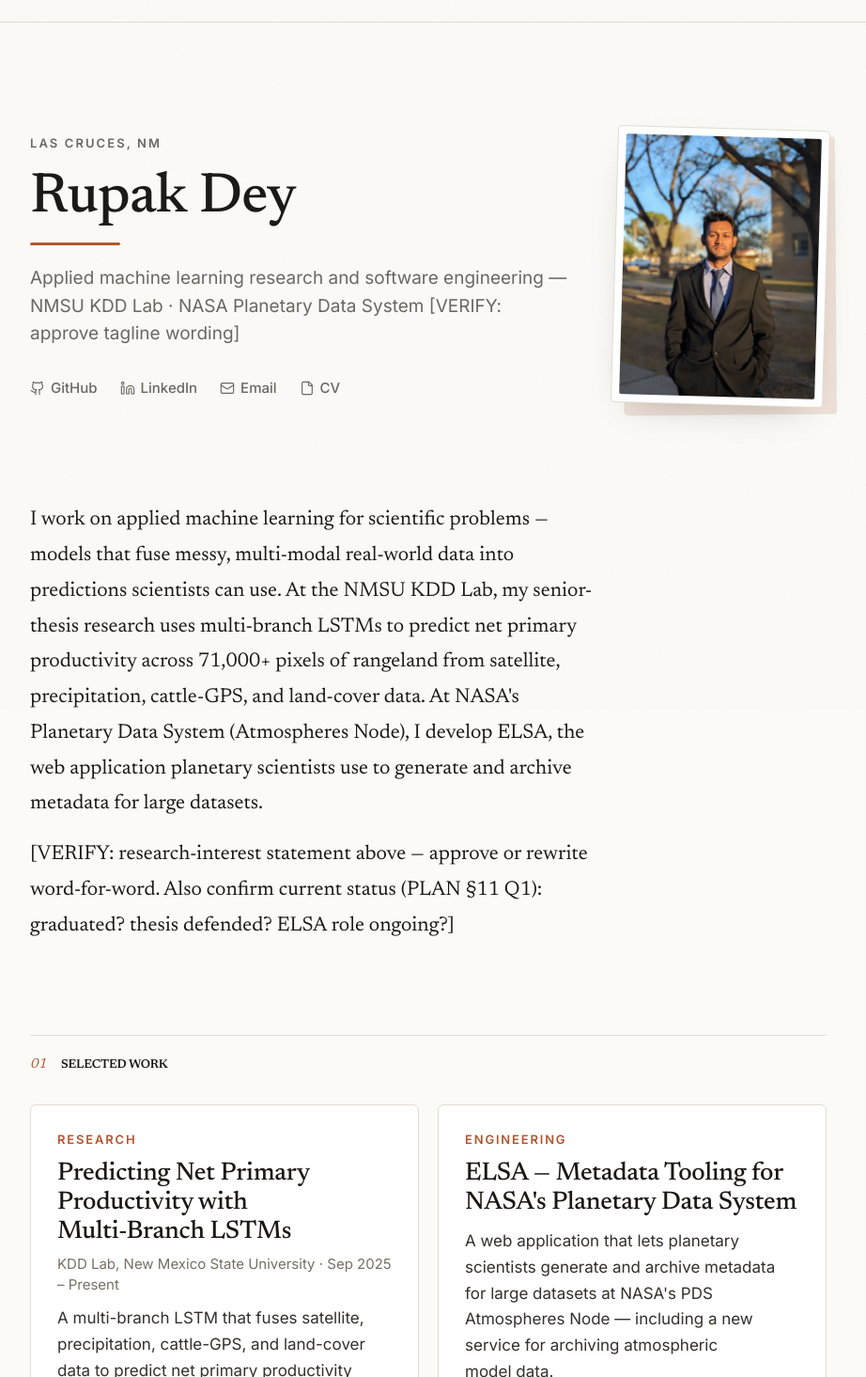
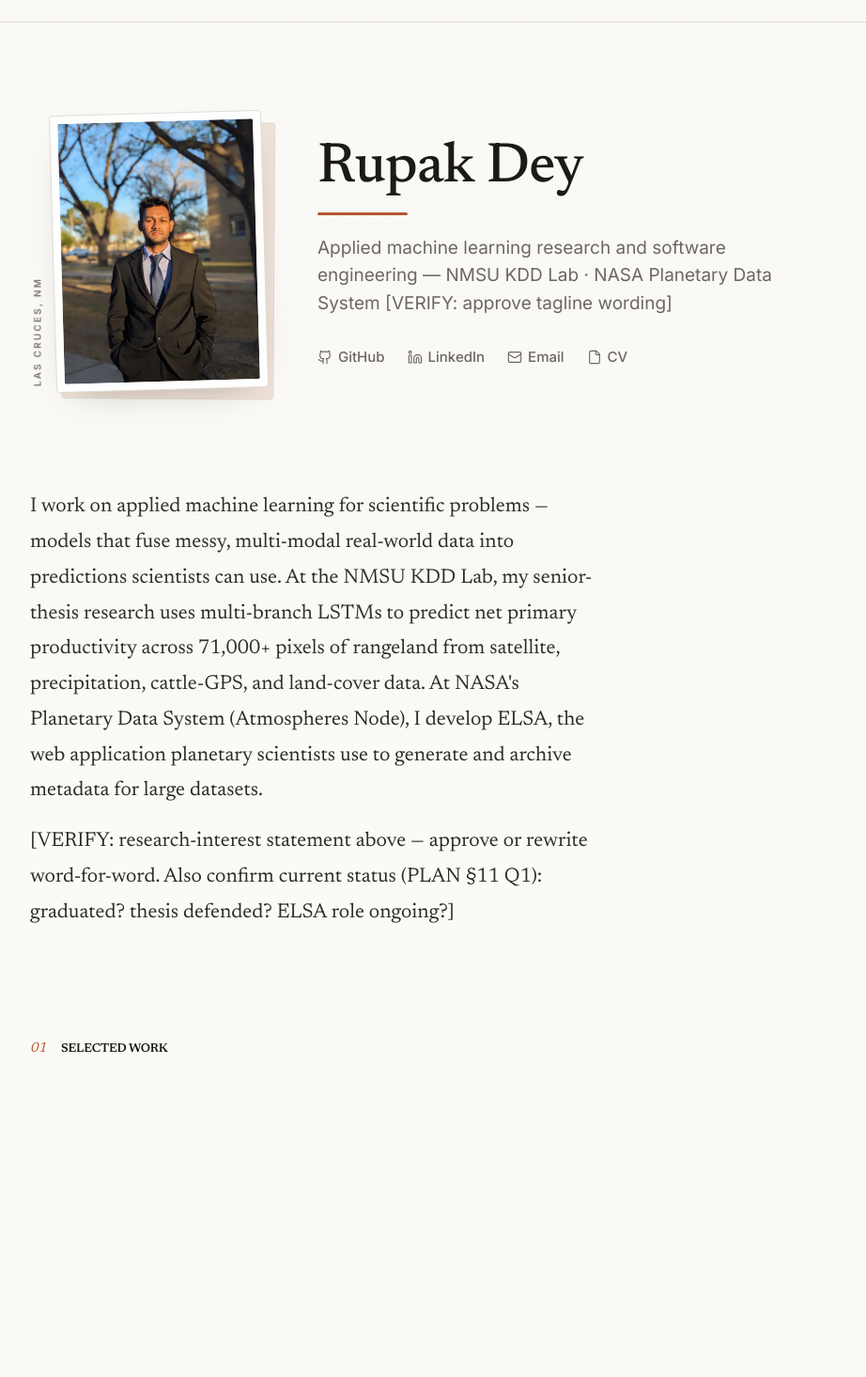
Before and after one commit to rdey08/personal-site, a Next.js app: page / in a window 1280 px wide. Shown: the part 45-1510 px from the top of the page at 94% size, without its empty margins (184-1106 px from the left). Built offline with nearby package versions, Linux system fonts and the light colour scheme.

Commit message:
feat(design): hero portrait left as magazine plate (vertical caption, parallax); CSS scroll-driven section choreography with IO fallback

```diff
--- a/src/app/globals.css
+++ b/src/app/globals.css
@@ -250,6 +250,91 @@ h4 {
   navigation: auto;
 }
 
+/*
+ * Scroll-driven choreography (home page). Uses CSS scroll-driven animations
+ * (animation-timeline) — the scrollbar itself scrubs each animation, forward
+ * and backward, with zero JS. Progressive enhancement on three levels:
+ *   - supporting browsers: these scrubbed animations run; the JS Reveal
+ *     component detects support and stands down (see Reveal.tsx);
+ *   - non-supporting browsers: animations are ignored (static, visible) and
+ *     the IntersectionObserver Reveal provides the fallback motion;
+ *   - reduced motion: everything below is disabled outright.
+ */
+
+@keyframes sd-rise {
+  from {
+    opacity: 0;
+    transform: translateY(28px);
+  }
+}
+
+@keyframes sd-scale {
+  from {
+    opacity: 0;
+    transform: translateY(18px) scale(0.965);
+  }
+}
+
+@keyframes sd-rule {
+  from {
+    transform: scaleX(0);
+  }
+}
+
+@keyframes sd-drift {
+  to {
+    transform: translateY(30px);
+  }
+}
+
+@supports (animation-timeline: view()) {
+  /* CSS owns scroll motion here; neutralize the JS reveal path if it fires. */
+  .reveal.is-hidden {
+    opacity: 1 !important;
+    transform: none !important;
+  }
+
+  .sd-rise {
+    animation: sd-rise linear both;
+    animation-timeline: view();
+    animation-range: entry 0% entry 55%;
+  }
+
+  /* Card grids: children scale in individually, alternates offset a beat. */
+  .sd-cards > * {
+    animation: sd-scale linear both;
+    animation-timeline: view();
+    animation-range: entry 0% entry 55%;
+  }
+  .sd-cards > *:nth-child(even) {
+    animation-range: entry 12% entry 70%;
+  }
+
+  /* Section hairlines draw across as the section enters. */
+  .rule-draw {
+    transform-origin: left center;
+    animation: sd-rule linear both;
+    animation-timeline: view();
+    animation-range: entry 0% entry 45%;
+  }
+
+  /* Hero portrait drifts slower than the page — parallax depth. */
+  .sd-drift {
+    animation: sd-drift linear both;
+    animation-timeline: scroll(root);
+    animation-range: 0 90vh;
+  }
+}
+
+@media (prefers-reduced-motion: reduce) {
+  .sd-rise,
+  .sd-cards > *,
+  .rule-draw,
+  .sd-drift {
+    animation: none !important;
+  }
+}
+
 /* Respect reduced-motion globally: collapse all animation/transition. */
 @media (prefers-reduced-motion: reduce) {
   *,
--- a/src/app/page.tsx
+++ b/src/app/page.tsx
@@ -39,15 +39,39 @@ export default function Home() {
     <>
       <PersonJsonLd />
 
-      {/* Hero — serif display, entrance stagger, signature accent stroke,
-          portrait joining the choreography */}
-      <Section className="pt-20 pb-10 sm:pt-28">
-        <div className="flex flex-col-reverse items-start gap-8 sm:flex-row sm:items-center sm:justify-between sm:gap-12">
+      {/* Hero — magazine plate: portrait anchors the left column (rotated
+          photo-credit caption on its edge, scroll parallax), serif display
+          text on the right, entrance stagger + signature accent stroke. */}
+      <Section className="pt-16 pb-10 sm:pt-24">
+        <div className="flex flex-col items-start gap-10 sm:grid sm:grid-cols-[auto_1fr] sm:items-center sm:gap-14">
+          {/* Full 3:4 portrait as an editorial print: paper mat, offset
+              accent backing, slight tilt that straightens on hover. */}
+          <figure className="hero-img relative shrink-0 pl-5 sm:pl-6">
+            <div className="sd-drift">
+              <div className="relative -rotate-[1.6deg] transition-transform duration-[--duration-slow] ease-[--ease-out-expo] hover:rotate-0">
+                <span
+                  aria-hidden="true"
+                  className="absolute inset-0 translate-x-2.5 translate-y-2.5 rotate-2 rounded-sm border border-line bg-accent-soft"
+                />
+                <div className="relative rounded-sm border border-line bg-paper-raised p-2 shadow-[0_16px_40px_-24px_rgba(0,0,0,0.35)]">
+                  <Image
+                    src="/images/headshot-640.webp"
+                    alt="Portrait of Rupak Dey"
+                    width={640}
+                    height={853}
+                    priority
+                    className="h-auto w-36 rounded-[2px] sm:w-52"
+                  />
+                </div>
+              </div>
+            </div>
+            <figcaption className="absolute bottom-1 left-0 text-[10px] font-semibold tracking-[0.22em] text-ink-faint uppercase [writing-mode:vertical-rl] rotate-180">
+              {site.meta.location}
+            </figcaption>
+          </figure>
+
           <div className="stagger">
-            <p className="text-xs font-semibold tracking-[0.16em] text-ink-muted uppercase">
-              {site.meta.location}
-            </p>
-            <h1 className="mt-4 font-serif text-5xl font-medium tracking-tight text-balance text-ink-strong sm:text-6xl">
+            <h1 className="font-serif text-5xl font-medium tracking-tight text-balance text-ink-strong sm:text-6xl">
               {site.meta.name}
               <span
                 aria-hidden="true"
@@ -76,41 +100,25 @@ export default function Home() {
               </a>
             </div>
           </div>
-          {/* Full 3:4 portrait as an editorial "print": paper mat, offset
-              accent backing, slight tilt that straightens on hover. */}
-          <figure className="hero-img relative shrink-0 rotate-[1.6deg] transition-transform duration-[--duration-slow] ease-[--ease-out-expo] hover:rotate-0">
-            <span
-              aria-hidden="true"
-              className="absolute inset-0 -rotate-2 translate-x-2.5 translate-y-2.5 rounded-sm border border-line bg-accent-soft"
-            />
-            <div className="relative rounded-sm border border-line bg-paper-raised p-2 shadow-[0_16px_40px_-24px_rgba(0,0,0,0.35)]">
-              <Image
-                src="/images/headshot-640.webp"
-                alt="Portrait of Rupak Dey"
-                width={640}
-                height={853}
-                priority
-                className="h-auto w-36 rounded-[2px] sm:w-52"
-              />
-            </div>
-          </figure>
         </div>
       </Section>
 
-      {/* Research interest — the 30-second scan target, set as a serif lead */}
+      {/* Research interest — the 30-second scan target, set as a serif lead.
+          Scroll signature: rises as it enters. */}
       <Reveal>
         <Section className="py-12">
-          <div className="max-w-[38rem] font-serif text-[1.35rem] leading-[1.6] text-ink-strong [&_p]:mb-5 [&_p]:text-pretty last:[&_p]:mb-0">
+          <div className="sd-rise max-w-[38rem] font-serif text-[1.35rem] leading-[1.6] text-ink-strong [&_p]:mb-5 [&_p]:text-pretty last:[&_p]:mb-0">
             <Mdx source={site.body} />
           </div>
         </Section>
       </Reveal>
 
-      {/* Two flagship threads */}
+      {/* Two flagship threads. Scroll signature: rule draws, cards scale in
+          with a staggered beat. */}
       <Reveal>
         <Section className="py-12">
           <SectionHeading index="01" title="Selected work" />
-          <div className="grid gap-5 sm:grid-cols-2">
+          <div className="sd-cards grid gap-5 sm:grid-cols-2">
             {research && (
               <ResearchCard thread={research.meta} eyebrow="Research" />
             )}
@@ -119,7 +127,7 @@ export default function Home() {
         </Section>
       </Reveal>
 
-      {/* Featured projects strip */}
+      {/* Featured projects strip — same grammar as Selected work. */}
       {featuredProjects.length > 0 && (
         <Reveal>
           <Section className="py-12">
@@ -135,7 +143,7 @@ export default function Home() {
                 </Link>
               }
             />
-            <div className="grid gap-5 sm:grid-cols-2">
+            <div className="sd-cards grid gap-5 sm:grid-cols-2">
               {featuredProjects.map((p) => (
                 <ProjectCard key={p.meta.slug} project={p.meta} />
               ))}
@@ -144,13 +152,16 @@ export default function Home() {
         </Reveal>
       )}
 
-      {/* News — 5 most recent; the rest live at /news */}
+      {/* News — 5 most recent; the rest live at /news. Scroll signature:
+          a recessed full-bleed band, rows rising into it. */}
       {news.length > 0 && (
         <Reveal>
+          <div className="mt-12 border-y border-line bg-paper-sunken/60">
             <Section className="py-12">
               <SectionHeading
                 index="03"
                 title="News"
+                rule={false}
                 action={
                   <Link
                     href="/news"
@@ -160,8 +171,11 @@ export default function Home() {
                   </Link>
                 }
               />
+              <div className="sd-rise">
                 <NewsList items={news} limit={5} />
+              </div>
             </Section>
+          </div>
         </Reveal>
       )}
     </>
--- a/src/components/Reveal.tsx
+++ b/src/components/Reveal.tsx
@@ -24,6 +24,15 @@ export function Reveal({
   useEffect(() => {
     const el = ref.current;
     if (!el) return;
+
+    // If the browser supports CSS scroll-driven animations, the .sd-* classes
+    // in globals.css own scroll motion — this fallback stands down entirely.
+    if (
+      typeof CSS !== "undefined" &&
+      CSS.supports("animation-timeline: view()")
+    ) {
+      return;
+    }
 
     // Arm: now that JS is running, hide the element pre-enter.
     el.classList.add("reveal", "is-hidden");
--- a/src/components/SectionHeading.tsx
+++ b/src/components/SectionHeading.tsx
@@ -7,13 +7,23 @@ export function SectionHeading({
   index,
   title,
   action,
+  rule = true,
 }: {
   index?: string;
   title: string;
   action?: ReactNode;
+  rule?: boolean;
 }) {
   return (
-    <div className="mb-8 flex items-baseline gap-4 border-t border-line pt-5">
+    <div className="relative mb-8 flex items-baseline gap-4 pt-5">
+      {/* Hairline that draws across on scroll (static line when the browser
+          lacks scroll-driven animations — see globals.css). */}
+      {rule && (
+        <span
+          aria-hidden="true"
+          className="rule-draw absolute top-0 left-0 h-px w-full bg-line-strong"
+        />
+      )}
       {index && (
         <span
           aria-hidden="true"
```
Lines whose indentation alone changed are shown as unchanged.
